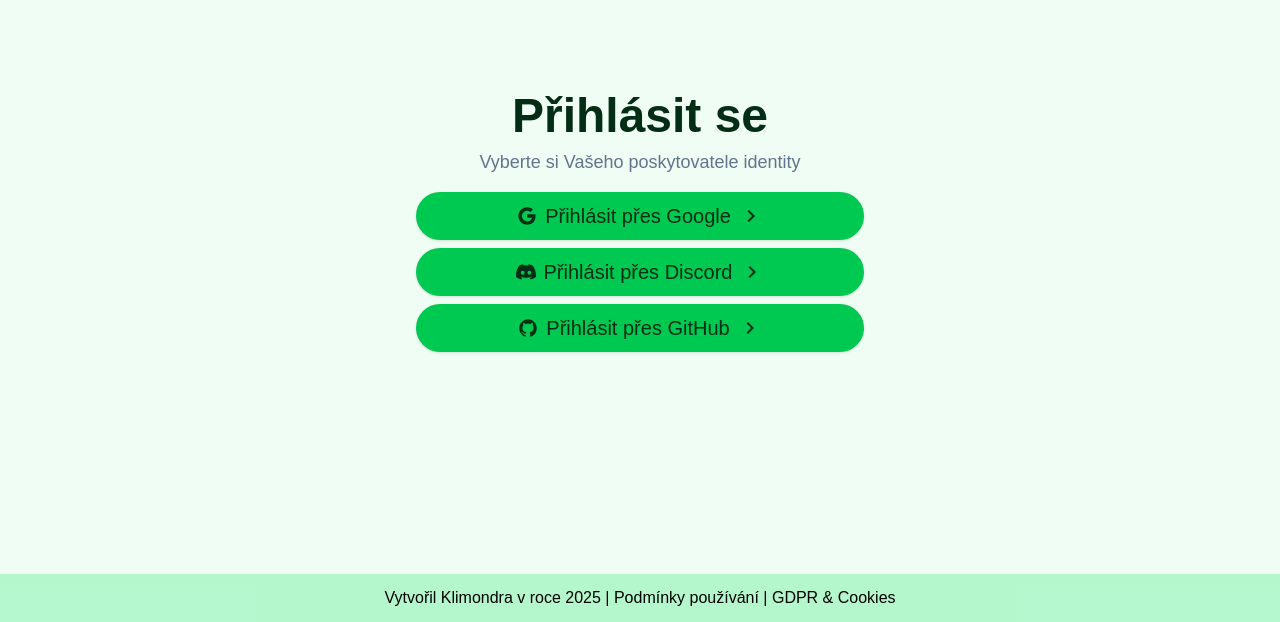
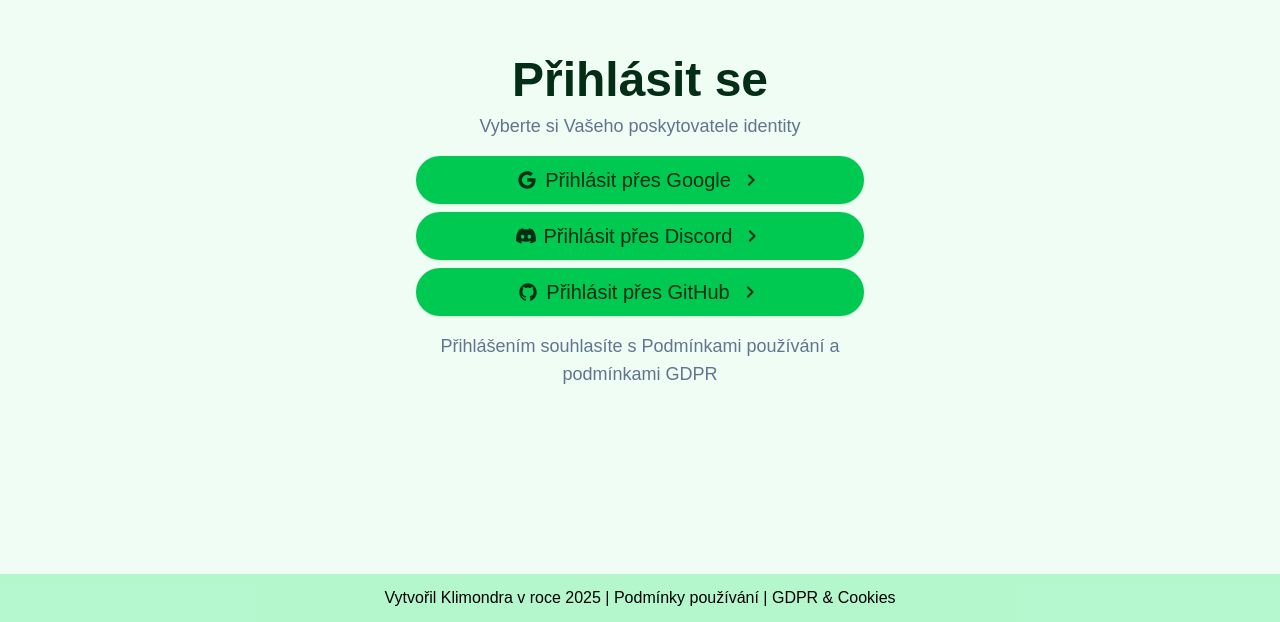
Before and after one commit to Klimondra/ChatAppFrontend, a Next.js app: page /login in a window 1280 px wide. Shown: the part 178-800 px from the top of the page. Built offline with nearby package versions, Linux system fonts and the light colour scheme; a web font is replaced by a local one.

Commit message:
Header error fix (doufám sakra že fix)
Took 8 minutes

```diff
--- a/src/app/login/page.jsx
+++ b/src/app/login/page.jsx
@@ -11,6 +11,7 @@
                     <p className={`font-main text-lg text-slate-500 text-center`}>Vyberte si Vašeho poskytovatele identity</p>
                 </div>
                 <LoginButtons/>
+                <p className={`font-main text-lg text-slate-500 text-center`}>Přihlášením souhlasíte s Podmínkami používání a podmínkami GDPR</p>
             </section>
             <Footer/>
         </main>
--- a/src/components/pages/chat/ContactList.jsx
+++ b/src/components/pages/chat/ContactList.jsx
@@ -20,6 +20,9 @@
     const getContacts = async () => {
         const response = await fetch(`/api/backend/api/contact/list`, {
             method: 'POST',
+            headers: {
+                'Content-Type': 'application/json',
+            },
             body: JSON.stringify({
                 userId: session.user.id
             })
```
